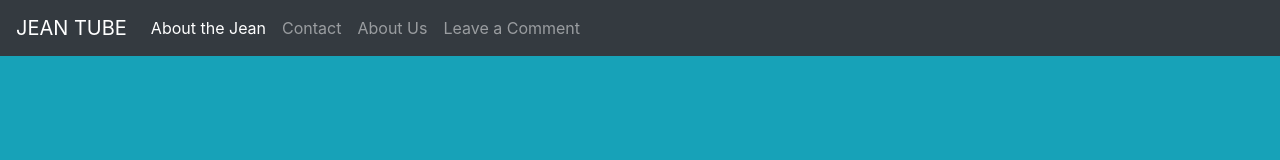
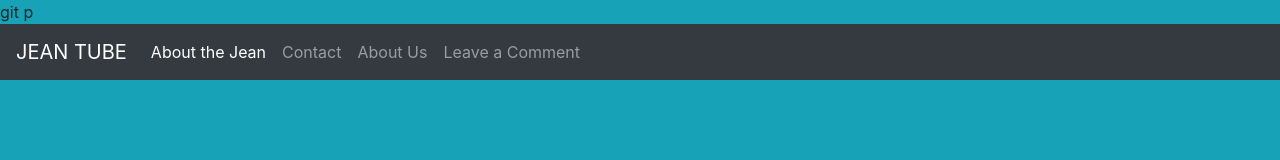
Before and after one commit to bailey0505/jeantube, a plain HTML site: page about.html in a window 1280 px wide. Drawn offline with nearby package versions, Linux system fonts and the light colour scheme.

Commit message:
some error fixes

```diff
--- a/about.html
+++ b/about.html
@@ -13,7 +13,7 @@
 
     <link rel="stylesheet" href="https://stackpath.bootstrapcdn.com/bootstrap/4.3.1/css/bootstrap.min.css" integrity="sha384-ggOyR0iXCbMQv3Xipma34MD+dH/1fQ784/j6cY/iJTQUOhcWr7x9JvoRxT2MZw1T" crossorigin="anonymous">
 
-
+    git p
 
 
   </head>
```
